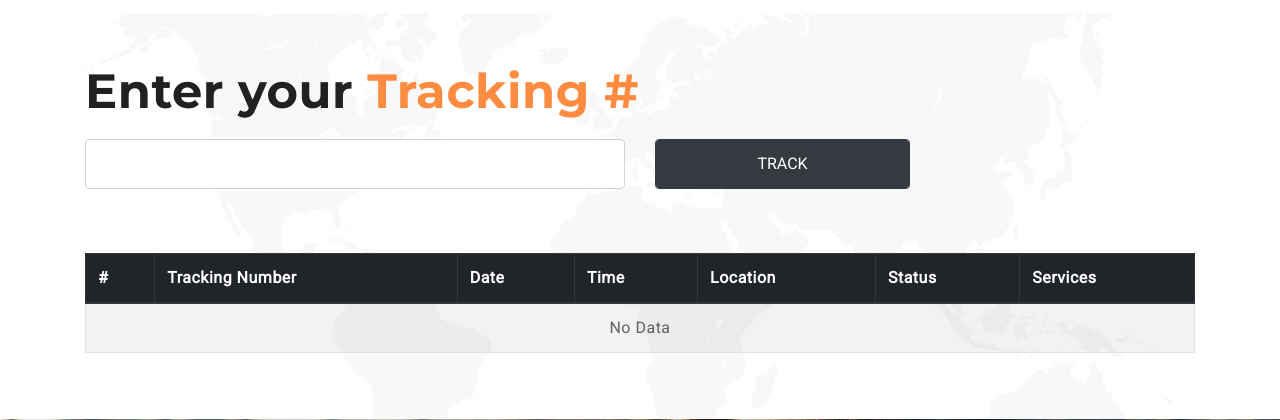
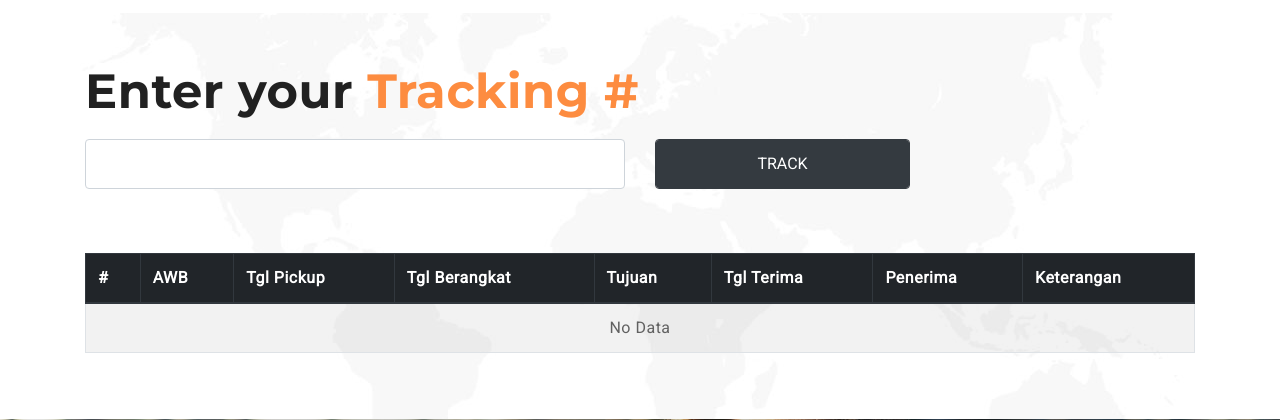
Before and after one commit to prasetyaningyudi/8bbi, a CodeIgniter app: page /database/tracking in a window 1280 px wide. Shown: the part 525-945 px from the top of the page. Run offline with CodeIgniter, Linux system fonts and the light colour scheme; some libraries are stand-ins or nearby versions.

Commit message:
update tracking

```diff
--- a/application/controllers/Tracking.php
+++ b/application/controllers/Tracking.php
@@ -17,7 +17,7 @@ class Tracking extends CI_Controller {
 	public function index(){
 		if(isset($_POST['submit'])){
 			$filters = array();
-			$filters[] = " BBI_NUMBER = '".$_POST['track_numb']."'";
+			$filters[] = " ('".$_POST['track_numb']."')";
 			$this->data['data'] = $this->tracking_model->get($filters);
 			//var_dump($this->data['data'] );
 		}
--- a/application/models/Tracking_model.php
+++ b/application/models/Tracking_model.php
@@ -5,15 +5,14 @@ class Tracking_model extends CI_Model {
 
 	private $_table1 = "tbl_bbihistory";
 	private $_table2 = "tbl_childlocation";
+	private $_table3 = "pod";
 
     public function __construct(){
 		parent::__construct();
     }
 
-	public function get($filters=null){
-		$sql = "SELECT A.*, B.LOCATION_NAME FROM " . $this->_table1 ." A";
-		$sql .= " LEFT JOIN " . $this->_table2 ." B";
-		$sql .= " ON A.LOCATION=B.IDX";
+/* 	public function get($filters=null){
+		$sql = "SELECT A.*, B.LOCATION_NAME FROM " . $this->_table3 ." A";
 		$sql .= " WHERE 1=1";
 		if(isset($filters) and $filters != null){
 			foreach ($filters as $filter) {
@@ -26,6 +25,21 @@ class Tracking_model extends CI_Model {
 		$query = $this->db->query($sql);
 		$result = $query->result();
 		return $result;
+	} */
+
+		public function get($filters=null){
+		$sql = "call TrackingByAwb ";
+		$sql .= " ";
+		if(isset($filters) and $filters != null){
+			foreach ($filters as $filter) {
+				$sql .= " " . $filter;
+			}
+		}
+
+		//var_dump($sql);
+		$query = $this->db->query($sql);
+		$result = $query->result();
+		return $result;
 	}
 
 }
--- a/application/views/content_tracking.php
+++ b/application/views/content_tracking.php
@@ -28,12 +28,13 @@
 					  <thead class="thead-dark">
 						<tr>
 						  <th scope="col">#</th>
-						  <th scope="col">Tracking Number</th>
-						  <th scope="col">Date</th>
-						  <th scope="col">Time</th>
-						  <th scope="col">Location</th>
-						  <th scope="col">Status</th>
-						  <th scope="col">Services</th>
+						  <th scope="col">AWB</th>
+						  <th scope="col">Tgl Pickup</th>
+						  <th scope="col">Tgl Berangkat</th>
+						  <th scope="col">Tujuan</th>
+						  <th scope="col">Tgl Terima</th>
+						  <th scope="col">Penerima</th>
+						  <th scope="col">Keterangan</th>
 						</tr>
 					  </thead>
 					  <tbody>
@@ -44,12 +45,13 @@
 								foreach($data as $val){
 									echo '<tr>';
 									echo '<th scope="row">'.$i.'</th>';
-									echo '<td>'.$val->bbi_number.'</td>';
-									echo '<td>'.$val->process_date.'</td>';
-									echo '<td>'.$val->process_time.'</td>';
-									echo '<td>'.$val->LOCATION_NAME.'</td>';
-									echo '<td>'.$val->status.'</td>';
-									echo '<td>'.$val->services.'</td>';
+									echo '<td>'.$val->awb.'</td>';
+									echo '<td>'.$val->tgl_pickup.'</td>';
+									echo '<td>'.$val->tgl_brgkt.'</td>';
+									echo '<td>'.$val->tujuan.'</td>';
+									echo '<td>'.$val->tgl_terima.'</td>';
+									echo '<td>'.$val->penerima.'</td>';
+									echo '<td>'.$val->keterangan.'</td>';
 									$i++;
 									echo '</tr>';
 								}
```
